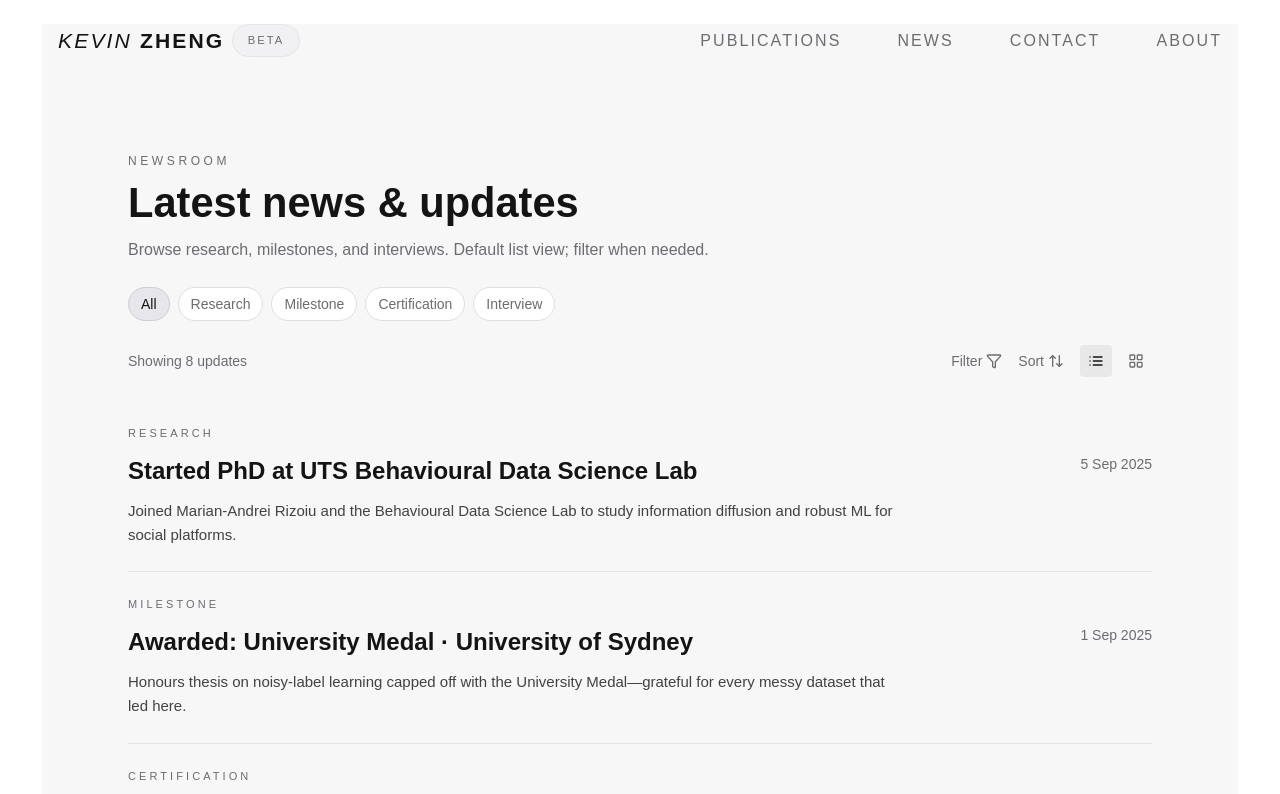
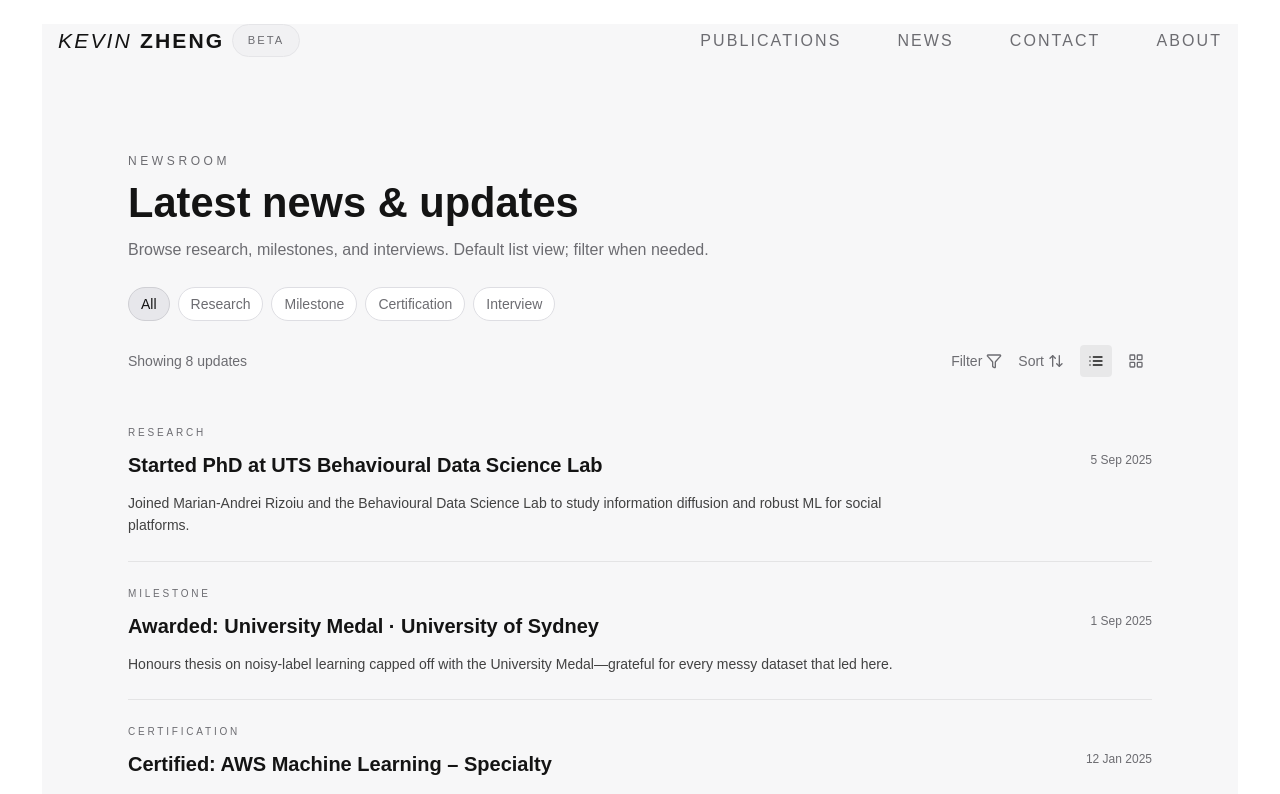
Before and after one commit to kyxzhe/kyxzhe.github.io, a Next.js app: page /news in a window 1280 px wide. Shown: the top 794 px of the page. Built offline with nearby package versions, Linux system fonts and the light colour scheme.

Commit message:
style: reduce list category label size

```diff
--- a/src/app/news/page.tsx
+++ b/src/app/news/page.tsx
@@ -49,12 +49,12 @@ const sortOptions: { label: string; value: SortMode }[] = [
 const ListRow = ({ item }: { item: NewsItem }) => {
   const row = (
     <article className="group flex flex-col gap-3 py-6 border-b border-[rgba(0,0,0,0.08)] transition-colors hover:border-foreground/70">
-      <p className="text-[11px] uppercase tracking-[0.28em] text-muted-foreground">{item.category}</p>
+      <p className="text-[10px] uppercase tracking-[0.28em] text-muted-foreground">{item.category}</p>
       <div className="flex items-start justify-between gap-3">
-        <h3 className="text-xl md:text-2xl font-semibold leading-snug text-foreground">{item.title}</h3>
-        <p className="text-sm text-muted-foreground whitespace-nowrap">{formatDate(item.date)}</p>
+        <h3 className="text-xl font-semibold leading-snug text-foreground">{item.title}</h3>
+        <p className="text-xs text-muted-foreground whitespace-nowrap">{formatDate(item.date)}</p>
       </div>
-      <p className="text-sm md:text-[15px] text-foreground/80 leading-relaxed max-w-3xl">{item.summary}</p>
+      <p className="text-sm text-foreground/80 leading-relaxed max-w-3xl">{item.summary}</p>
     </article>
   );
 
```
